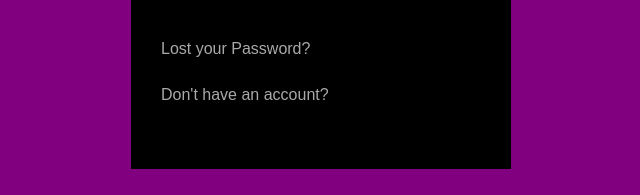
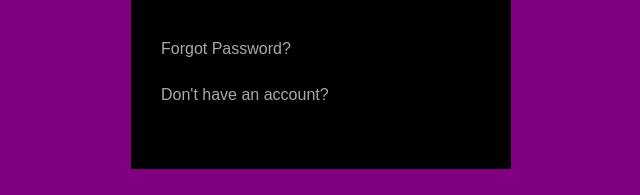
Before and after one commit to elikiprop/login-form, a plain HTML site: page index.html in a window 1280 px wide. Shown: the part 471-666 px from the top of the page, 319-959 px from the left. Drawn offline with Linux system fonts and the light colour scheme.

Commit message:
Update index.html

```diff
--- a/index.html
+++ b/index.html
@@ -14,7 +14,7 @@
         <p>Password</p>
         <input type="Password" name="" placeholder="Enter Password" />
         <input type="Submit" name="" value="Login" /><br /><br />
-        <a href="#"> Lost your Password?</a><br /><br />
+        <a href="#"> Forgot Password?</a><br /><br />
         <a href="#"> Don't have an account?</a>
       </form>
     </div>
```
